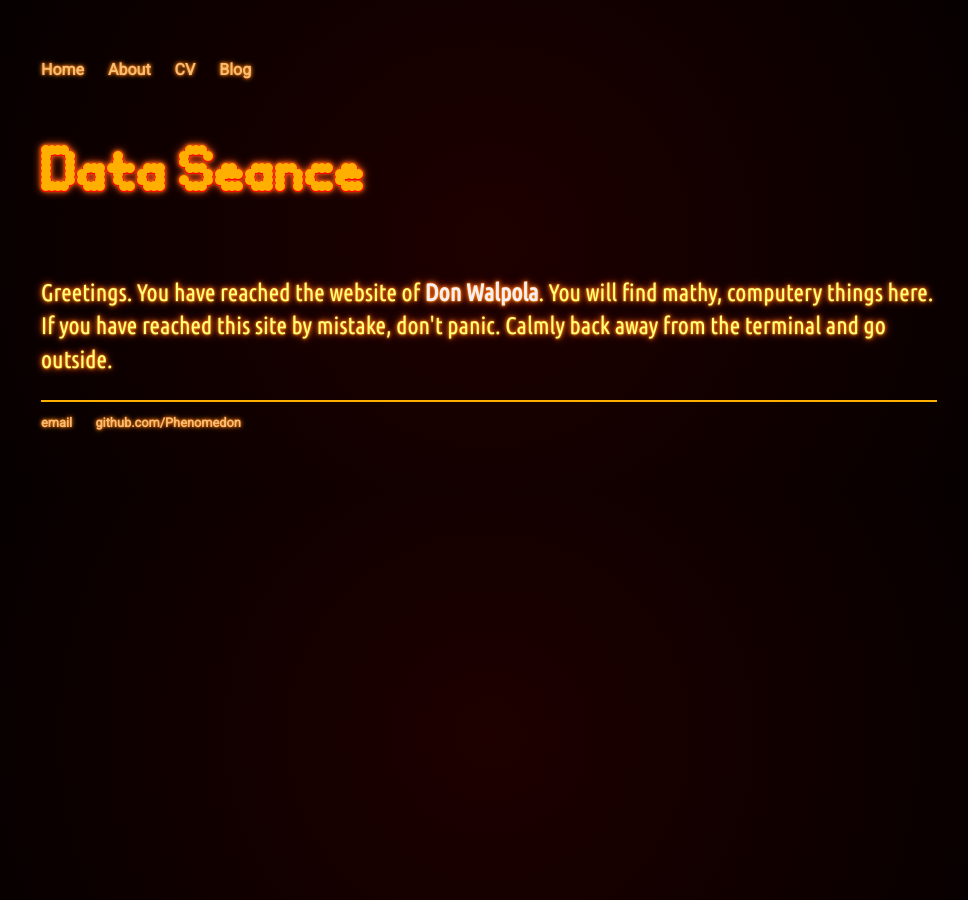
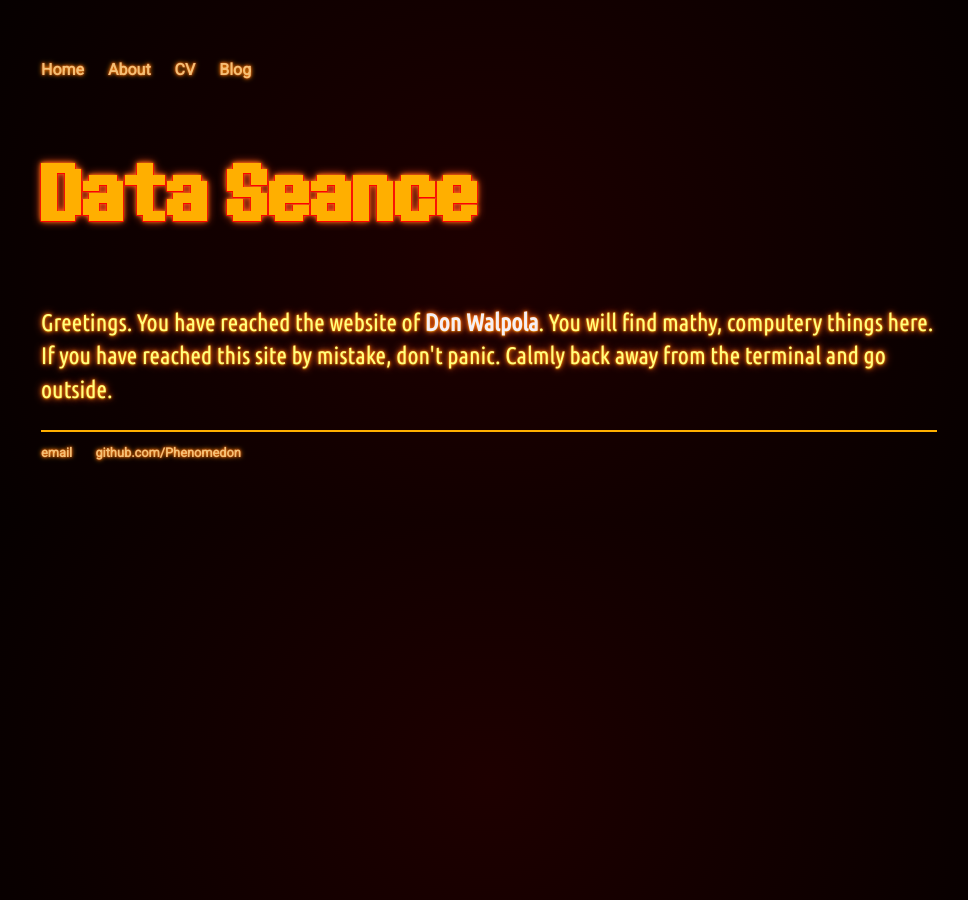
Before and after one commit to Phenomedon/Phenomedon.github.io, a Jekyll site: the page built from index.html, in a window 1280 px wide. Shown: the whole page, without its empty margins (151-1119 px from the left). Built offline with Jekyll 4.4.1, drawn with Linux system fonts in a browser that asks for light colours; some web fonts are replaced.

Commit message:
change font

```diff
--- a/css/main.css
+++ b/css/main.css
@@ -7,6 +7,13 @@
     font-weight: normal;
     font-style: normal;
 
+}
+
+@font-face {
+    font-family: 'determinationsans';
+    src: url("../assets/fonts/determinationsansweb-webfont.ttf") format('truetype'),
+    font-weight: normal;
+    font-style: normal;
 }
 
 body {
@@ -81,7 +88,7 @@ a:hover:before {
     transform: scaleX(1);
 }
 h1 {
-    font-family: 'dottyregular';
+    font-family: 'determinationsans';
     color: rgb(255, 175, 0);
     text-shadow:
     -0.5px -0.5px 0px red,
```
